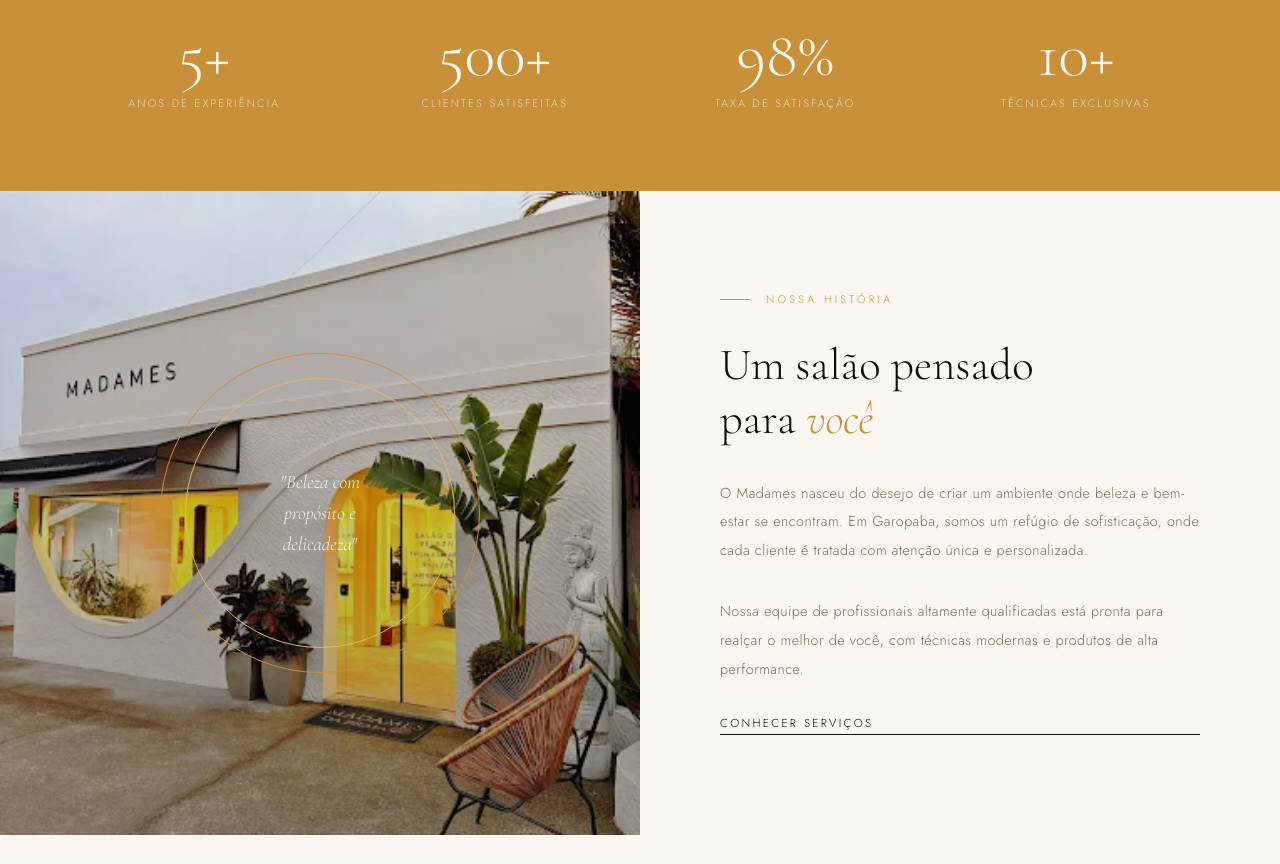
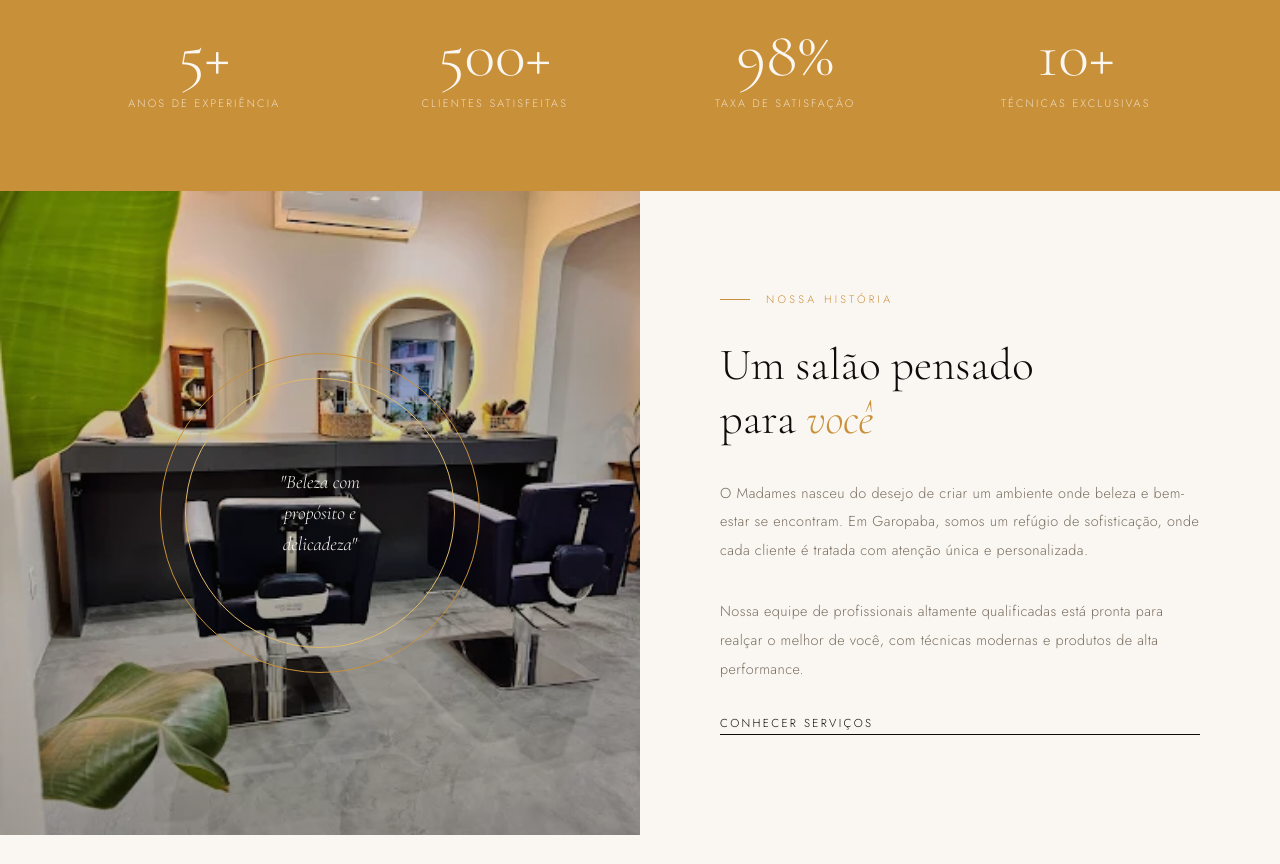
Before and after one commit to Bieli131121/MADAMES, a plain HTML site: page index.html in a window 1280 px wide. Shown: the part 916-1780 px from the top of the page. Drawn offline with nearby package versions, Linux system fonts and the light colour scheme.

Commit message:
Foto interior na secao sobre

```diff
--- a/index.html
+++ b/index.html
@@ -1517,7 +1517,7 @@
   <!-- ABOUT -->
   <section class="about" id="sobre">
     <div class="about-visual">
-      <img src="fachada.webp" alt="Fachada Madames Garopaba">
+      <img src="interior.webp" alt="Interior Madames Garopaba">
       <div class="about-visual-overlay"></div>
       <div class="about-circle" style="position:relative;z-index:2;">
         <div class="about-circle-text" style="color:#FAF7F2;">
```
Also changed, not shown: interior.webp (added).
